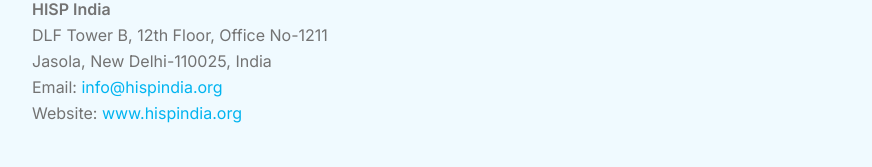
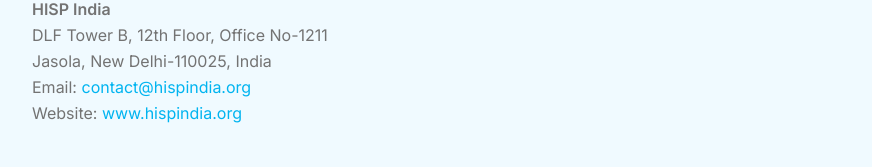
Before and after one commit to HISP-India/hisp-india-web-bones, a React (Vite) app: page /terms in a window 1280 px wide. Shown: the part 1788-1955 px from the top of the page, without its empty margins (192-1064 px from the left). Built offline with nearby package versions, Linux system fonts and the light colour scheme; the HTML template or start-up script is replaced by a standard one.

Commit message:
Changes
Co-authored-by: bhardwajsahilr <194711000+bhardwajsahilr@users.noreply.github.com>

```diff
--- a/src/pages/Terms.tsx
+++ b/src/pages/Terms.tsx
@@ -76,7 +76,7 @@ export default function Terms() {
             <strong>HISP India</strong><br />
             DLF Tower B, 12th Floor, Office No-1211<br />
             Jasola, New Delhi-110025, India<br />
-            Email: <a href="mailto:info@hispindia.org" className="text-primary hover:underline">info@hispindia.org</a><br />
+            Email: <a href="mailto:contact@hispindia.org" className="text-primary hover:underline">contact@hispindia.org</a><br />
             Website: <a href="https://www.hispindia.org" className="text-primary hover:underline">www.hispindia.org</a>
           </address>
         </section>
```
